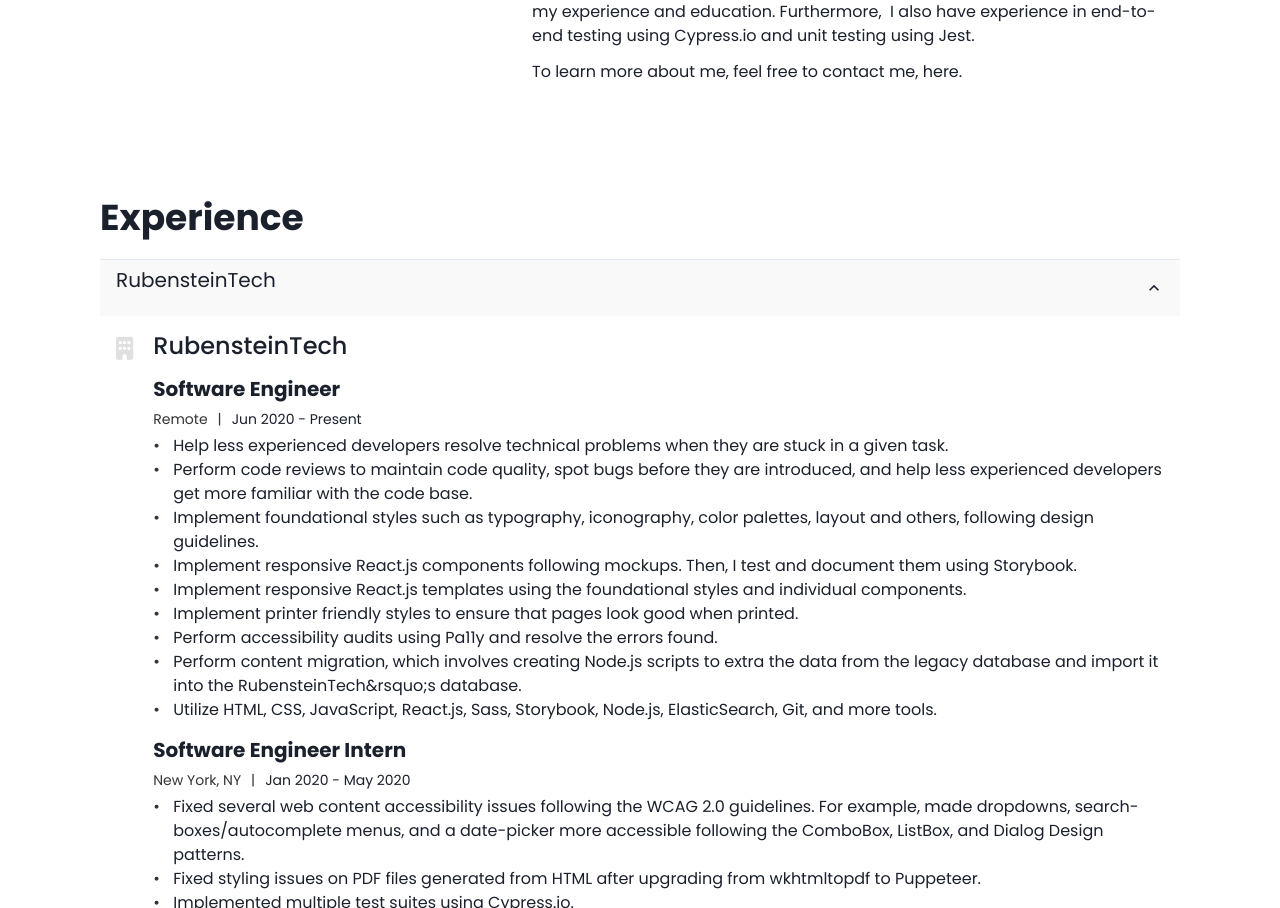
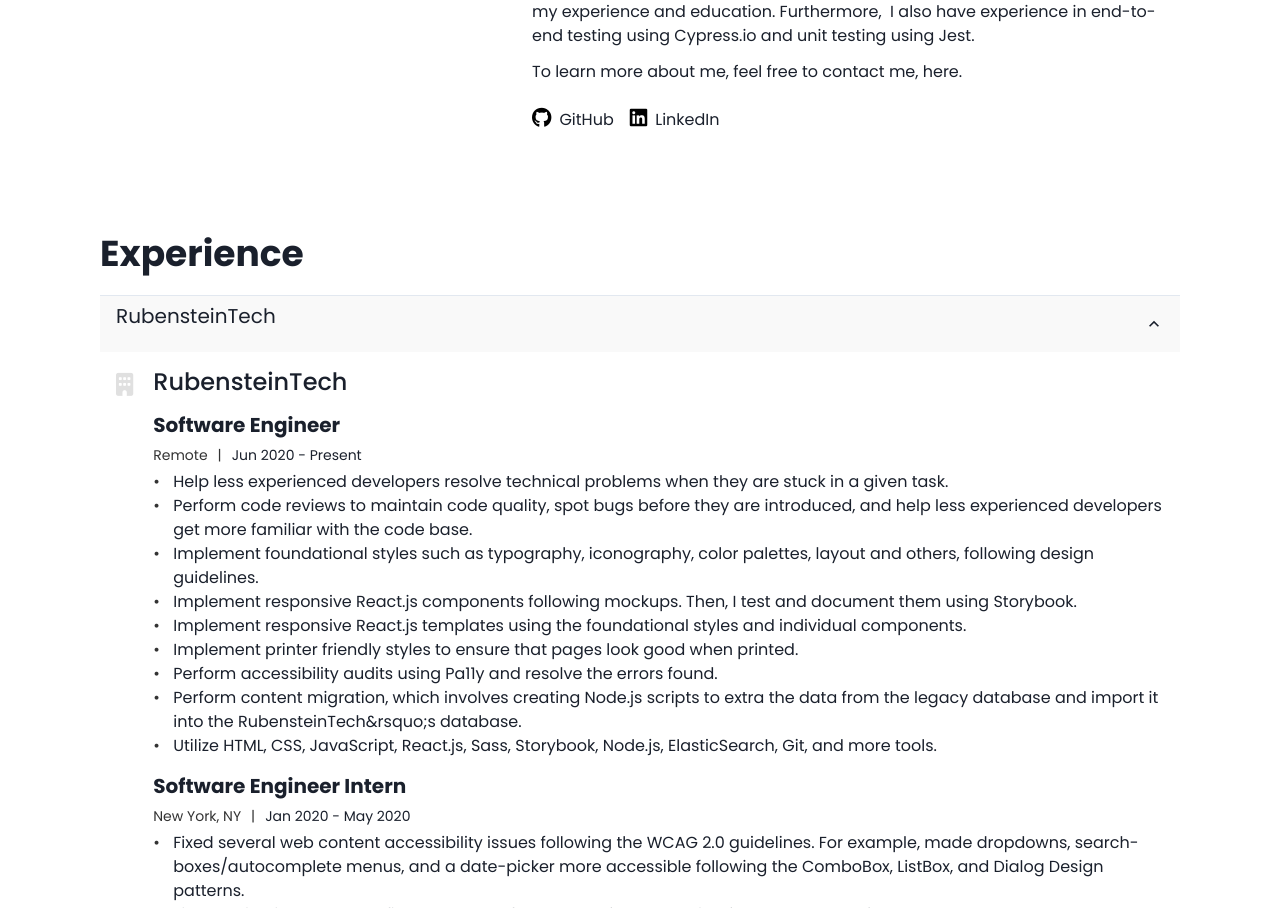
Before and after one commit to Jeffrey-A/portfolio-template, a Next.js app: page / in a window 1280 px wide. Shown: the part 1198-2106 px from the top of the page. Built offline with nearby package versions, Linux system fonts and the light colour scheme.

Commit message:
feat(about): add GitHub and LinkedIn links

```diff
--- a/components/About.jsx
+++ b/components/About.jsx
@@ -2,7 +2,7 @@
 import React from 'react';
 import { Heading, Text, Tooltip, Stack } from '@chakra-ui/react';
 
-import { aboutData, email } from '@/data';
+import { aboutData, email, linkedinLink, githubLink } from '@/data';
 
 export default function About(props) {
     const { skills, skillsLabel, imageSrc, sectionHeading } = aboutData;
@@ -55,6 +55,12 @@
                 To learn more about me, feel free to contact me, <a target="_blank"
                     href={`mailto:${email}`}>here</a>.
             </Text>
+            <div className="mt-4 social-media-container--light">
+                    <a className="d-inline-block me-3" target="_blank" href={githubLink}><i
+                        className="fa-brands fa-github me-2"></i>GitHub</a>
+                    <a className="d-inline-block" target="_blank" href={linkedinLink}><i
+                        className="fa-brands fa-linkedin me-2"></i>LinkedIn</a>
+                </div>
         </div>
     )
 }
--- a/styles/globals.css
+++ b/styles/globals.css
@@ -559,6 +559,17 @@
   color: #000;
 }
 
+.social-media-container--light i {
+  color: #000;
+  font-size: 20px;
+}
+
+.social-media-container--light i:hover {
+  color: var(--primary-color);
+}
+
+
+
 .contact-cta {
   font-size: 25px;
   padding: 10px 20px;
```
